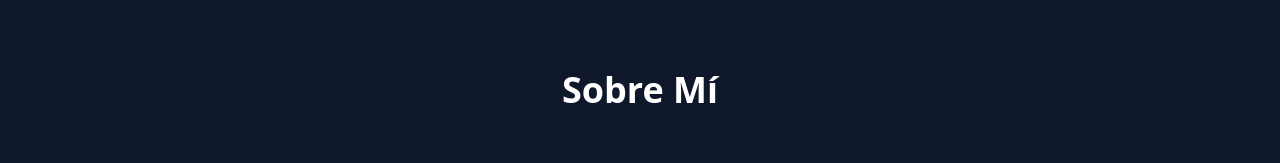
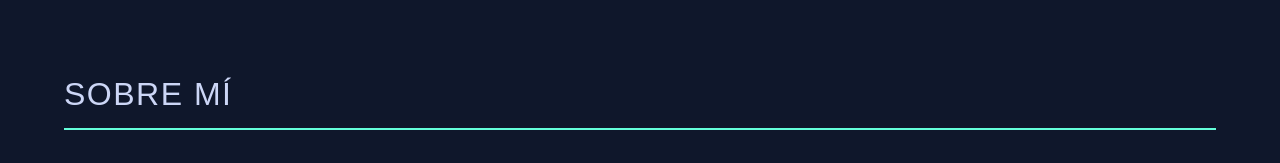
Before and after one commit to Gorka29/portfolio, an Angular app: page /sobre-mi in a window 1280 px wide. Shown: the part 410-573 px from the top of the page. Built offline with nearby package versions, Linux system fonts and the light colour scheme.

Commit message:
arreglos varios

```diff
--- a/src/app/app.component.ts
+++ b/src/app/app.component.ts
@@ -10,11 +10,12 @@ import { SobreMiComponent } from './sobre-mi/sobre-mi.component';
 import { ExperienciaComponent } from './experiencia/experiencia.component';
 import { ContactoComponent } from './contacto/contacto.component';
 import { ViewportScroller } from '@angular/common';
+import { CommonModule } from '@angular/common';
 
 @Component({
   selector: 'app-root',
   standalone: true,
-  imports: [RouterOutlet, HeaderComponent, FooterComponent, InicioComponent, SobreMiComponent, ExperienciaComponent, ContactoComponent],
+  imports: [RouterOutlet, HeaderComponent, FooterComponent, InicioComponent, SobreMiComponent, ExperienciaComponent, ContactoComponent, CommonModule],
   templateUrl: './app.component.html',
   styleUrl: './app.component.scss'
 })
--- a/src/app/contacto/contacto.component.scss
+++ b/src/app/contacto/contacto.component.scss
@@ -3,6 +3,7 @@
   // background-color: #0a192f;
   padding: 22px;
   font-family: Arial, sans-serif;
+  // background-color: red !important;
 
   h2 {
     color: #ccd6f6;
--- /dev/null
+++ b/src/app/services/shared.service.ts
@@ -0,0 +1,14 @@
+import { Injectable } from '@angular/core';
+import { BehaviorSubject } from 'rxjs';
+
+@Injectable({
+  providedIn: 'root'
+})
+export class SharedService {
+  private currentSectionSubject = new BehaviorSubject<string>('');
+  currentSection$ = this.currentSectionSubject.asObservable();
+
+  setCurrentSection(section: string) {
+    this.currentSectionSubject.next(section);
+  }
+}
--- a/src/app/sobre-mi/sobre-mi.component.html
+++ b/src/app/sobre-mi/sobre-mi.component.html
@@ -1,6 +1,7 @@
 <section id="sobre-mi" class="w-full min-h-screen bg-navy-900 text-white p-4 md:p-8">
   <div class="container mx-auto px-4 md:px-8 py-8 md:py-16">
-    <h2 class="text-3xl md:text-4xl font-bold text-center mb-8 md:mb-12">Sobre Mí</h2>
+    <h2>SOBRE MÍ</h2>
+
 
     <div class="max-w-4xl mx-auto space-y-6 md:space-y-8 md:px-6">
       <p class="text-base md:text-lg leading-relaxed text-justify">
--- a/src/app/sobre-mi/sobre-mi.component.scss
+++ b/src/app/sobre-mi/sobre-mi.component.scss
@@ -0,0 +1,16 @@
+#sobre-mi {
+  // color: #8892b0;
+  font-family: Arial, sans-serif;
+  // background-color: red !important;
+
+
+  h2 {
+    color: #ccd6f6;
+    margin-bottom: 40px;
+    font-size: 32px;
+    text-transform: uppercase;
+    letter-spacing: 1.5px;
+    border-bottom: 2px solid #64ffda;
+    padding-bottom: 10px;
+  }
+}
--- a/src/app/sobre-mi/sobre-mi.component.ts
+++ b/src/app/sobre-mi/sobre-mi.component.ts
@@ -1,4 +1,5 @@
-import { Component } from '@angular/core';
+import { Component, ElementRef, OnInit, ViewChild } from '@angular/core';
+import { SharedService } from '../services/shared.service'; // Asumiendo que tienes un servicio compartido
 
 @Component({
   selector: 'app-sobre-mi',
@@ -7,6 +8,32 @@ import { Component } from '@angular/core';
   templateUrl: './sobre-mi.component.html',
   styleUrl: './sobre-mi.component.scss'
 })
-export class SobreMiComponent {
+export class SobreMiComponent implements OnInit {
+  @ViewChild('sobreMiSection') sobreMiSection!: ElementRef;
 
+  constructor(private sharedService: SharedService) {}
+
+  ngOnInit() {
+    const observer = new IntersectionObserver(
+      (entries) => {
+        entries.forEach(entry => {
+          if (entry.isIntersecting) {
+            this.sharedService.setCurrentSection('SOBRE MÍ');
+          }
+        });
+      },
+      { threshold: 0.5 } // Ajusta este valor según necesites
+    );
+
+    // Observamos cuando el componente esté listo
+    setTimeout(() => {
+      if (this.sobreMiSection) {
+        observer.observe(this.sobreMiSection.nativeElement);
+      }
+    });
+  }
+
+  ngOnDestroy() {
+    // Limpieza del observer si es necesario
+  }
 }
```
